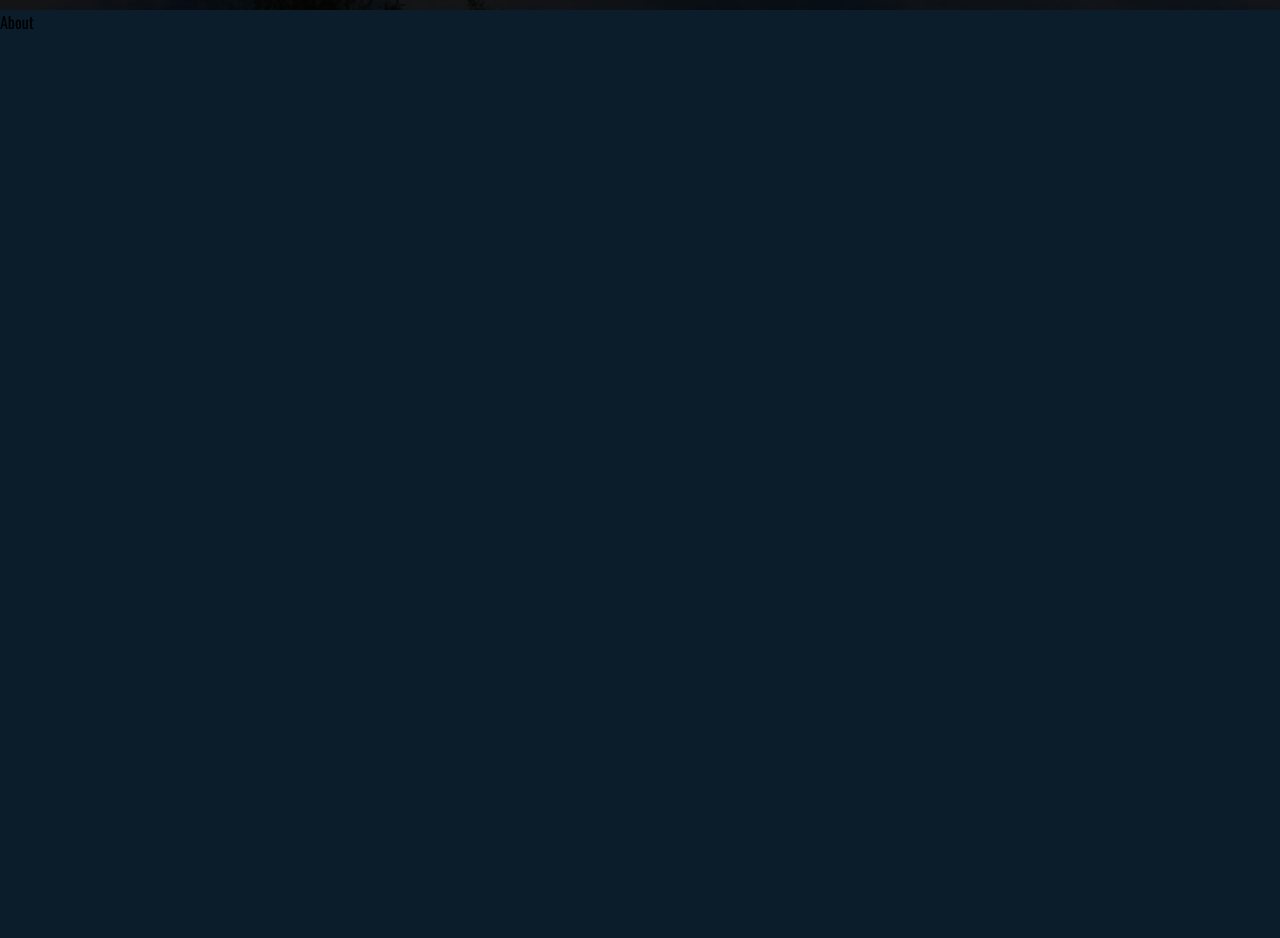
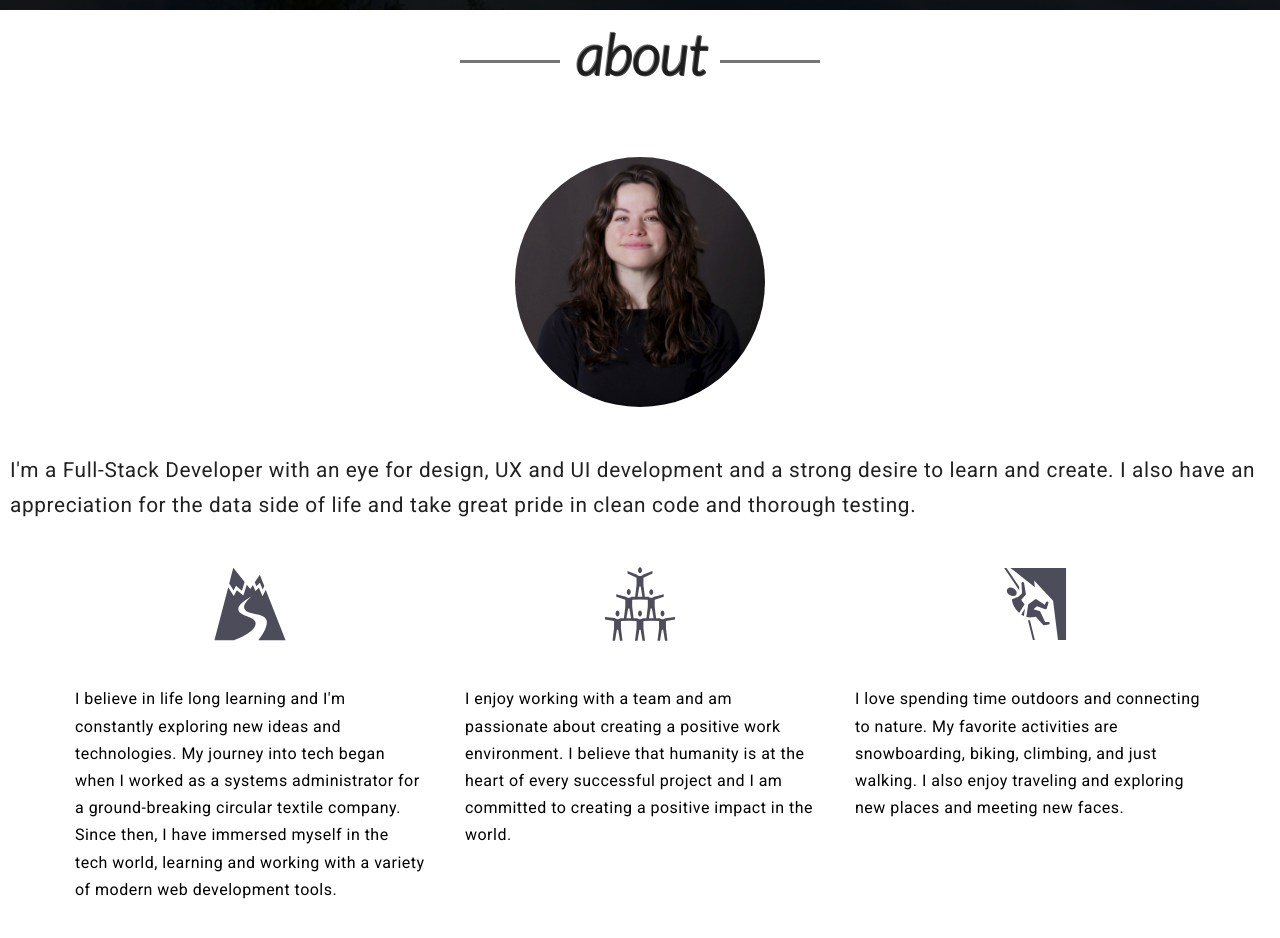
Before and after one commit to hana-acciaioli/portfolio, a React (Create React App) app: page / in a window 1280 px wide. Shown: the part 840-1778 px from the top of the page. Before the commit the page ends 874 px from the top, so only its background shows below. Built offline with nearby package versions, Linux system fonts and the light colour scheme.

Commit message:
about section complete

```diff
--- a/src/App.css
+++ b/src/App.css
@@ -11,7 +11,8 @@ body {
   --color3: rgb(127, 83, 75);
   --color4: rgb(140, 112, 95);
   --color5: rgb(315, 13, 12);
-  --color6: rgb(227, 202, 187);
+  --colorSlate: rgb(77, 76, 91);
+  --colorCream: rgb(255, 255, 255);
   background-color: var();
   color: var();
   cursor: default;
--- a/src/components/About/About.css
+++ b/src/components/About/About.css
@@ -0,0 +1,113 @@
+#about {
+  background-color: var(--colorCream);
+  height: 100%;
+  padding-bottom: 200px;
+  width: 100vw;
+}
+
+/* .container-fluid {
+  display: flex;
+  flex-direction: column;
+  justify-content: center;
+} */
+.center-row {
+  display: grid;
+  grid-template-rows: auto;
+  justify-content: center;
+}
+.icon-me {
+  text-align: center;
+  font-size: 5em;
+  color: var(--colorSlate);
+  padding-top: 20px;
+  padding-bottom: 25px;
+  text-shadow: 3px 3px 6px rgba(0, 0, 0, 0.3);
+}
+
+.icon-container {
+  text-align: center;
+  font-size: 5em;
+  color: var(--colorSlate);
+  padding-top: 20px;
+  padding-bottom: 25px;
+  text-shadow: 3px 3px 6px rgba(0, 0, 0, 0.3);
+}
+.icon-me img {
+  width: 250px;
+  border-radius: 50%;
+}
+
+.max {
+  max-width: 1300px;
+  margin: auto;
+  padding-bottom: 15px;
+}
+.desc {
+  font-family: 'Roboto', sans-serif;
+  font-size: 1.3em;
+  line-height: 1.7em;
+  letter-spacing: 0.03em;
+  margin-left: 10px;
+  margin-right: 10px;
+}
+.icon-row {
+  display: flex;
+  flex-direction: row;
+  flex-wrap: wrap;
+  padding: 1fr;
+  justify-content: center;
+  /* justify-content: center; */
+}
+.desc-row {
+  font-family: 'Roboto', sans-serif;
+  font-size: 1em;
+  line-height: 1.7em;
+  letter-spacing: 0.03em;
+  margin-left: 20px;
+  margin-right: 20px;
+  width: 350px;
+}
+
+#about .desc {
+  font-weight: 400;
+  color: rgba(0, 0, 0, 0.87);
+}
+
+.full {
+  background-repeat: no-repeat;
+  background-position: center center;
+  background-attachment: fixed;
+  background-size: cover;
+  background-color: rgb(28, 28, 28);
+}
+
+.line.about {
+  background-color: rgba(0, 0, 0, 0.54);
+}
+.line {
+  height: 3px;
+  width: 100px;
+  position: relative;
+  top: -12px;
+  display: inline-block;
+  background-color: #999;
+}
+
+.section-title.about {
+  color: rgba(0, 0, 0, 0.54);
+  text-shadow: 1px 1px rgba(0, 0, 0, 0.75);
+}
+.section-banner {
+  padding-top: 10px;
+  padding-bottom: 50px;
+}
+.section-title {
+  font-family: 'lato', sans-serif;
+  font-size: 3.5em;
+  font-weight: 900;
+  font-style: italic;
+  text-align: center;
+  padding-top: 0px;
+  padding-left: 15px;
+  padding-right: 15px;
+}
--- a/src/components/About/About.js
+++ b/src/components/About/About.js
@@ -1,9 +1,70 @@
 import React from 'react';
+import './About.css';
+import { GiMountainClimbing, GiMountainRoad, GiHumanPyramid } from 'react-icons/gi';
 
 export default function About() {
   return (
-    <div className="section" id="about">
-      About
+    <div className="section container-fluid" id="about">
+      <div className="row section-banner">
+        <div className="col-md-offset-3 col-md-6 text-center">
+          <div className="center-row">
+            <div>
+              <span className="line about"></span>
+              <span className="section-title about">about</span>
+              <span className="line about"></span>
+            </div>
+          </div>
+        </div>
+      </div>
+
+      <div className="row max">
+        <div className="col-sm-4 text-center">
+          <div className="desc">
+            <div className="icon-me">
+              <img src="assets/images/hanaPortrait.jpg" />
+            </div>
+            <p>
+              I&apos;m a Full-Stack Developer with an eye for design, UX and UI development and a
+              strong desire to learn and create. I also have an appreciation for the data side of
+              life and take great pride in clean code and thorough testing.
+              <br />
+            </p>
+          </div>
+        </div>
+        <div className="icon-row text-center">
+          <div className="desc-row">
+            <div className="icon-container">
+              <GiMountainRoad />
+            </div>
+            <p>
+              I believe in life long learning and I&apos;m constantly exploring new ideas and
+              technologies. My journey into tech began when I worked as a systems administrator for
+              a ground-breaking circular textile company. Since then, I have immersed myself in the
+              tech world, learning and working with a variety of modern web development tools.
+            </p>
+          </div>
+          <div className="desc-row">
+            <div className="icon-container">
+              <GiHumanPyramid />
+            </div>
+            <p>
+              I enjoy working with a team and am passionate about creating a positive work
+              environment. I believe that humanity is at the heart of every successful project and I
+              am committed to creating a positive impact in the world.
+            </p>
+          </div>
+          <div className="desc-row">
+            <div className="icon-container">
+              <GiMountainClimbing />
+            </div>
+            <p>
+              I love spending time outdoors and connecting to nature. My favorite activities are
+              snowboarding, biking, climbing, and just walking. I also enjoy traveling and exploring
+              new places and meeting new faces.
+            </p>
+          </div>
+        </div>
+      </div>
     </div>
   );
 }
--- a/src/components/Layout/Header/Header.js
+++ b/src/components/Layout/Header/Header.js
@@ -3,7 +3,7 @@ import './Header.css';
 
 export default function Header() {
   return (
-    <div className="header" id="home">
+    <div className="header section" id="">
       <div className="container-fluid">
         <div className="row me animated fadeIn">
           <div className="col-xs-offset-5 col-sm-offset-6 col-xs-7 col-sm-6">
--- a/src/components/Layout/NavBar/NavBar.js
+++ b/src/components/Layout/NavBar/NavBar.js
@@ -21,8 +21,8 @@ export default function NavBar() {
               </span>
             </button>
             <div className="collapse navbar-collapse" id="navbar-collapse-1">
-              <a className="navbar-brand animated flip" href="home">
-                Back to top
+              <a className="navbar-brand animated flip" href="">
+                Take me home
               </a>
               <ul className="nav navbar-nav navbar-right">
                 <li>
@@ -31,8 +31,8 @@ export default function NavBar() {
                   </Link>
                 </li>
                 <li>
-                  <Link activeClass="active" to="portfolio" spy={true} smooth={true} duration={500}>
-                    Portfolio
+                  <Link activeClass="active" to="work" spy={true} smooth={true} duration={500}>
+                    Work
                   </Link>
                 </li>
                 <li>
```
Also changed, not shown: public/assets/images/hanaPortrait.jpg (added).
